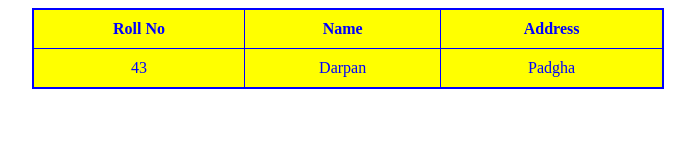
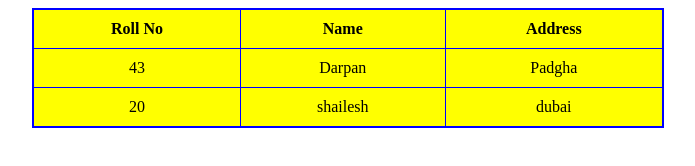
Before and after one commit to darpan8125/darpan-experiment-2, a plain HTML site: page index.html in a window 1280 px wide. Shown: the whole page, without its empty margins (292-987 px from the left). Drawn offline with Linux system fonts and the light colour scheme.

Commit message:
Update index.html

```diff
--- a/index.html
+++ b/index.html
@@ -1,12 +1,12 @@
 <!DOCTYPE html>
 <html>
 <head>
-    <title>Student Table</title>
+  <b><title>Student Table</title></b>
     <style>
         table {
             margin: auto; /* centers the table */
             background-color: yellow;
-            color: blue;
+            color: black;
             border: 2px solid blue;
             border-collapse: collapse;
             width: 50%;
@@ -30,6 +30,11 @@
             <td>Darpan</td>
             <td>Padgha</td>
         </tr>
+        <tr>
+            <td>20</td>
+            <td>shailesh</td>
+            <td>dubai</td>
+        </tr>
     </table>
 </body>
 </html>
```
